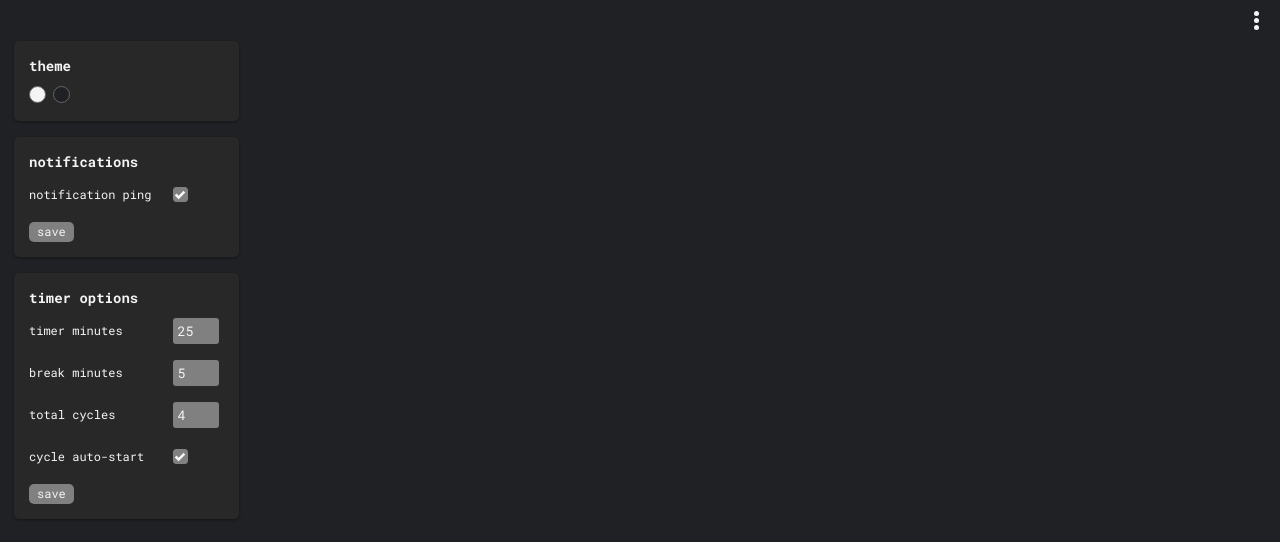
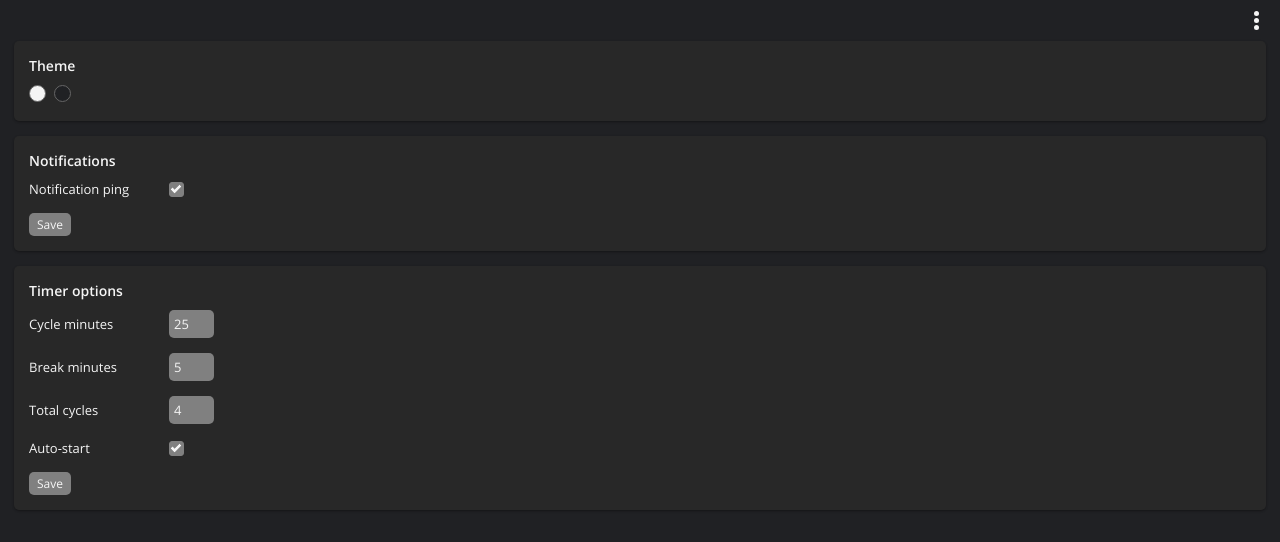
Before and after one commit to esfxra/productive-cycles-webext, a browser extension: page views/settings/settings.html in a window 1280 px wide. Drawn offline with Linux system fonts and the light colour scheme.

Commit message:
Implement new fonts and capitalized text

```diff
--- a/views/common-styles.css
+++ b/views/common-styles.css
@@ -1,18 +1,23 @@
 @font-face {
-  font-family: robotoMono;
-  src: url(../../fonts/RobotoMono-Regular.ttf);
+  font-family: 'Open Sans';
+  src: url(../../fonts/OpenSans-Regular.ttf);
 }
 
 @font-face {
-  font-family: robotoMono;
-  src: url(../../fonts/RobotoMono-Bold.ttf);
-  font-weight: bold;
+  font-family: 'Open Sans';
+  src: url(../../fonts/OpenSans-SemiBold.ttf);
+  font-weight: 600;
+}
+
+@font-face {
+  font-family: 'Roboto Mono';
+  src: url(../../fonts/RobotoMono-Regular.ttf);
 }
 
 body,
 html {
   min-width: fit-content;
-  font-family: robotoMono, monospace;
+  font-family: 'Open Sans', sans-serif;
   overflow: hidden;
 }
 
@@ -25,6 +30,7 @@ body {
 
 h1 {
   font-size: 14px;
+  font-weight: 600;
   margin-top: 0;
   margin-bottom: calc(var(--margin-elements) - 5px);
 }
@@ -48,6 +54,7 @@ h1 {
 .nav-list ul {
   position: absolute;
   list-style: none;
+  text-transform: capitalize;
   margin-top: 2px;
   margin-left: 0;
   margin-right: -1px;
--- a/views/settings/settings.css
+++ b/views/settings/settings.css
@@ -2,18 +2,19 @@
 
 /* Settings View */
 .settings-view {
-  --margin-elements: 16px;
+  --margin-elements: 15px;
 
-  width: 225px;
-  font-size: 12px;
+  /* width: 225px; */
+  font-size: 13px;
 }
 
 .theme-option {
   display: inline-block;
+  cursor: pointer;
   width: 15px;
   height: 15px;
   border-radius: 50%;
-  cursor: pointer;
+  margin-right: 5px;
 }
 
 .option-light {
@@ -27,35 +28,36 @@
 }
 
 .settings-view button {
-  width: max-content;
-  height: fit-content;
   display: inline-block;
+  cursor: pointer;
   font-family: inherit;
-  vertical-align: middle;
-  cursor: pointer;
+
+  /* margin-top: calc(var(--margin-elements) - 5px); */
+
   border-radius: 5px;
   border: 0;
-  padding-top: 1px;
-  padding-bottom: 3px;
-  padding-left: 8px;
-  padding-right: 8px;
+  padding: 3px 8px;
   font-size: 12px;
+}
+
+.status {
+  display: inline-block;
+  text-transform: lowercase;
+
+  font-size: 12px;
+  padding-left: 2px;
 }
 
 .settings-view button span {
   vertical-align: middle;
 }
 
-.settings-view label {
-  padding: 4px 0;
-}
-
 .settings-view input[type='number'] {
-  font-family: robotoMono;
-  width: 75%;
-  padding: 4px;
+  font-size: 13px;
+  font-family: 'Open Sans', sans-serif;
+  padding: 5px;
   border: 0;
-  border-radius: 3px;
+  border-radius: 5px;
 }
 
 .settings-view p {
@@ -69,26 +71,13 @@
 
 .option {
   display: grid;
-  grid-template-columns: 1fr 0.35fr;
+  align-items: center;
+  grid-template-columns: 110px 45px;
+  column-gap: 30px;
 }
 
 .option-margin {
   margin-bottom: var(--margin-elements);
-}
-
-#back {
-  width: 13px;
-  height: 13px;
-  float: right;
-  cursor: pointer;
-  background-position: center;
-  background-repeat: no-repeat;
-  background-size: contain;
-}
-
-.status {
-  display: inline-block;
-  padding-left: 2px;
 }
 
 /* Checkmark */
@@ -96,11 +85,8 @@
 .container {
   display: block;
   position: relative;
-  margin-top: 5px;
-  /* padding-left: 35px;
-      margin-bottom: 12px; */
+  padding: 0;
   cursor: pointer;
-  /* font-size: 22px; */
   -webkit-user-select: none;
   -moz-user-select: none;
   -ms-user-select: none;
@@ -109,6 +95,7 @@
 
 /* Hide the browser's default checkbox */
 .container input {
+  display: block;
   position: absolute;
   opacity: 0;
   cursor: pointer;
@@ -118,9 +105,11 @@
 
 /* Create a custom checkbox */
 .checkmark {
-  position: absolute;
-  top: 0;
-  left: 0;
+  position: relative;
+  /* vertical-align: middle; */
+  /* top: 0; */
+  /* left: 0; */
+  display: block;
   height: 13px;
   width: 13px;
   border-radius: 3px;
@@ -147,7 +136,7 @@
 /* Style the checkmark/indicator */
 .container .checkmark:after {
   left: 3px;
-  top: 1px;
+  top: 0px;
   width: 3px;
   height: 7px;
   border-radius: 1px;
--- a/views/settings/settings.html
+++ b/views/settings/settings.html
@@ -21,7 +21,7 @@
 
     <div class="settings-view">
       <div class="section-container section-margin">
-        <h1>theme</h1>
+        <h1>Theme</h1>
         <div
           alt="light mode"
           title="light mode"
@@ -35,60 +35,46 @@
       </div>
 
       <div class="section-container section-margin">
-        <h1>notifications</h1>
-        <!-- <div class="option option-margin">
-          <label for="notification-cycle">cycle complete</label>
-          <label class="container">
-            <input type="checkbox" id="notification-cycle" />
-            <span class="checkmark"></span>
-          </label>
-        </div>
+        <h1>Notifications</h1>
         <div class="option option-margin">
-          <label for="notification-break">break complete</label>
-          <label class="container">
-            <input type="checkbox" id="notification-break" />
-            <span class="checkmark"></span>
-          </label>
-        </div> -->
-        <div class="option option-margin">
-          <label for="notification-sounds">notification ping</label>
+          <label for="notification-sounds">Notification ping</label>
           <label class="container">
             <input type="checkbox" id="notification-sound" />
             <span class="checkmark"></span>
           </label>
         </div>
-        <button id="save-notification">save</button>
+        <button id="save-notification">Save</button>
         <div id="status-notification" class="status"></div>
       </div>
 
       <div class="section-container">
-        <h1>timer options</h1>
+        <h1>Timer options</h1>
         <!-- <span class="note-span">note:</span><p class="note-p"> changes below will reset the timer</p> -->
 
         <div class="option option-margin">
-          <label for="minutes">timer minutes</label>
+          <label for="minutes">Cycle minutes</label>
           <input type="number" id="minutes" name="minutes" min="1" max="60" />
         </div>
 
         <div class="option option-margin">
-          <label for="break">break minutes</label>
+          <label for="break">Break minutes</label>
           <input type="number" id="break" name="break" min="1" max="20" />
         </div>
 
         <div class="option option-margin">
-          <label for="cycles">total cycles</label>
+          <label for="cycles">Total cycles</label>
           <input type="number" id="cycles" name="cycles" min="1" max="8" />
         </div>
 
         <div class="option option-margin">
-          <label for="auto-start">cycle auto-start</label>
+          <label for="auto-start">Auto-start</label>
           <label class="container">
             <input type="checkbox" id="auto-start" />
             <span class="checkmark"></span>
           </label>
         </div>
 
-        <button id="save-timer">save</button>
+        <button id="save-timer">Save</button>
         <div id="status-timer" class="status"></div>
       </div>
     </div>
--- a/views/timer/timer.css
+++ b/views/timer/timer.css
@@ -18,6 +18,7 @@
 }
 
 #time {
+  font-family: 'Roboto Mono', monospace;
   min-height: 23px;
   font-size: 23px;
 }
--- a/views/updates/updates.css
+++ b/views/updates/updates.css
@@ -5,7 +5,7 @@
   --margin-elements: 16px;
 
   width: 225px;
-  font-size: 12px;
+  font-size: 13px;
 }
 
 /* .updates-view h1 {
```
Also changed, not shown: _locales/en/messages.json (+31 -31 lines), views/updates/updates.html (+10 -10 lines), fonts/OpenSans-Regular.ttf (added), fonts/OpenSans-SemiBold.ttf (added), fonts/RobotoMono-Bold.ttf (deleted).
